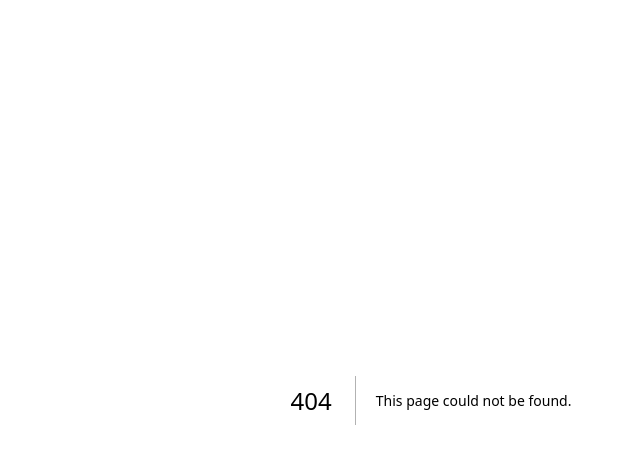
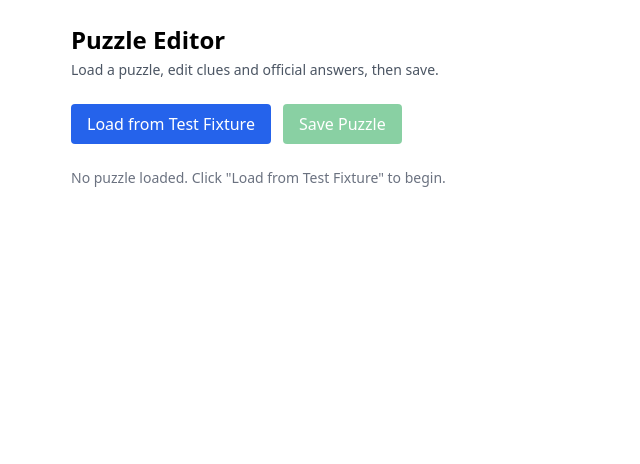
Before and after one commit to talVazana/CrosswardFronend, a Next.js app in the folder frontend/: page /admin/puzzles/editor in a window 1280 px wide. Before the commit this address had no page. Shown: the top 464 px of the page, without its empty margins (209-849 px from the left). Built offline with nearby package versions, Linux system fonts and the light colour scheme.

Commit message:
TASK-037: Implement Admin Puzzle Editor UI

```diff
--- /dev/null
+++ b/frontend/src/app/admin/puzzles/editor/page.tsx
@@ -0,0 +1,235 @@
+"use client";
+
+import { useCallback, useState } from "react";
+import { useRouter } from "next/navigation";
+import CrosswordGrid, { Clue, Puzzle } from "@/components/CrosswordGrid";
+
+interface ParseResponse {
+  puzzle?: Puzzle;
+  validation_errors?: string[];
+}
+
+interface SaveErrorBody {
+  detail?: string | { errors?: string[] } | unknown;
+}
+
+function formatErrors(detail: SaveErrorBody["detail"]): string[] {
+  if (typeof detail === "string") return [detail];
+  if (detail && typeof detail === "object") {
+    const errors = (detail as { errors?: unknown }).errors;
+    if (Array.isArray(errors)) return errors.map(String);
+    return [JSON.stringify(detail)];
+  }
+  return ["Unknown server error"];
+}
+
+export default function PuzzleEditorPage() {
+  const router = useRouter();
+
+  const [puzzle, setPuzzle] = useState<Puzzle | null>(null);
+  const [clueTexts, setClueTexts] = useState<Record<string, string>>({});
+  const [officialAnswers, setOfficialAnswers] = useState<Record<string, string>>({});
+  const [validationErrors, setValidationErrors] = useState<string[]>([]);
+  const [error, setError] = useState<string | null>(null);
+  const [success, setSuccess] = useState<string | null>(null);
+  const [loading, setLoading] = useState(false);
+  const [saving, setSaving] = useState(false);
+
+  const loadFromFixture = useCallback(async () => {
+    setLoading(true);
+    setError(null);
+    setSuccess(null);
+    setValidationErrors([]);
+    try {
+      const base = process.env.NEXT_PUBLIC_BACKEND_URL ?? "http://localhost:8000";
+      const res = await fetch(`${base}/admin/puzzles/parse`, {
+        method: "POST",
+        headers: { "Content-Type": "application/json" },
+        credentials: "include",
+        body: JSON.stringify({ use_fixture: true }),
+      });
+      if (!res.ok) {
+        setError(`Failed to load test fixture (status ${res.status})`);
+        return;
+      }
+      const body = (await res.json()) as ParseResponse;
+      if (!body.puzzle) {
+        setError("Server returned no puzzle data");
+        return;
+      }
+      setPuzzle(body.puzzle);
+      setClueTexts(
+        Object.fromEntries(body.puzzle.clues.map((clue) => [clue.clueId, clue.text])),
+      );
+      setOfficialAnswers({});
+      setValidationErrors(body.validation_errors ?? []);
+    } catch {
+      setError("Network error. Please try again.");
+    } finally {
+      setLoading(false);
+    }
+  }, []);
+
+  const savePuzzle = useCallback(async () => {
+    if (!puzzle) return;
+    setSaving(true);
+    setError(null);
+    setSuccess(null);
+    setValidationErrors([]);
+    try {
+      const updatedClues: Clue[] = puzzle.clues.map((clue) => ({
+        ...clue,
+        text: clueTexts[clue.clueId] ?? clue.text,
+      }));
+      const payload = {
+        puzzle: { ...puzzle, clues: updatedClues },
+        officialAnswers: {
+          puzzleId: puzzle.puzzleId,
+          answers: Object.fromEntries(
+            puzzle.clues.map((clue) => [
+              clue.clueId,
+              (officialAnswers[clue.clueId] ?? "").trim(),
+            ]),
+          ),
+        },
+      };
+      const base = process.env.NEXT_PUBLIC_BACKEND_URL ?? "http://localhost:8000";
+      const res = await fetch(`${base}/admin/puzzles`, {
+        method: "POST",
+        headers: { "Content-Type": "application/json" },
+        credentials: "include",
+        body: JSON.stringify(payload),
+      });
+      if (res.ok) {
+        router.push("/admin/rooms");
+        return;
+      }
+      const body = (await res.json().catch(() => ({}))) as SaveErrorBody;
+      setValidationErrors(formatErrors(body.detail));
+    } catch {
+      setError("Network error. Please try again.");
+    } finally {
+      setSaving(false);
+    }
+  }, [puzzle, clueTexts, officialAnswers, router]);
+
+  return (
+    <main className="mx-auto flex min-h-screen w-full max-w-3xl flex-col gap-6 p-6">
+      <header className="flex flex-col gap-1">
+        <h1 className="text-2xl font-semibold">Puzzle Editor</h1>
+        <p className="text-sm text-gray-600">
+          Load a puzzle, edit clues and official answers, then save.
+        </p>
+      </header>
+
+      {validationErrors.length > 0 ? (
+        <div
+          role="alert"
+          className="rounded-lg border border-red-300 bg-red-50 p-4 text-sm text-red-700"
+        >
+          <p className="font-semibold">Validation errors</p>
+          <ul className="list-disc pl-5">
+            {validationErrors.map((message, index) => (
+              <li key={index}>{message}</li>
+            ))}
+          </ul>
+        </div>
+      ) : null}
+
+      {error ? (
+        <p role="alert" className="text-sm text-red-600">
+          {error}
+        </p>
+      ) : null}
+      {success ? (
+        <p role="status" className="text-sm text-green-700">
+          {success}
+        </p>
+      ) : null}
+
+      <div className="flex gap-3">
+        <button
+          type="button"
+          onClick={() => void loadFromFixture()}
+          disabled={loading}
+          className="rounded bg-blue-600 px-4 py-2 text-white disabled:opacity-50"
+        >
+          {loading ? "Loading..." : "Load from Test Fixture"}
+        </button>
+        <button
+          type="button"
+          onClick={() => void savePuzzle()}
+          disabled={!puzzle || saving}
+          className="rounded bg-green-600 px-4 py-2 text-white disabled:opacity-50"
+        >
+          {saving ? "Saving..." : "Save Puzzle"}
+        </button>
+      </div>
+
+      {puzzle ? (
+        <>
+          <section className="flex flex-col gap-2">
+            <h2 className="text-lg font-medium">Grid Preview</h2>
+            <CrosswordGrid roomId="editor-preview" puzzle={puzzle} />
+          </section>
+
+          <section className="flex flex-col gap-3">
+            <h2 className="text-lg font-medium">Clues</h2>
+            {puzzle.clues.length === 0 ? (
+              <p className="text-sm text-gray-500">No clues.</p>
+            ) : (
+              <ul className="flex flex-col gap-3" aria-label="Clues">
+                {puzzle.clues.map((clue) => (
+                  <li
+                    key={clue.clueId}
+                    className="flex flex-col gap-2 rounded-lg border border-gray-200 p-3"
+                  >
+                    <span className="text-sm font-medium">
+                      {clue.number} {clue.direction === "across" ? "Across" : "Down"}{" "}
+                      <span className="text-gray-500">({clue.answerLength} letters)</span>
+                    </span>
+                    <label className="flex flex-col gap-1">
+                      <span className="text-xs text-gray-500">Clue text</span>
+                      <input
+                        type="text"
+                        aria-label={`Clue text ${clue.clueId}`}
+                        value={clueTexts[clue.clueId] ?? clue.text}
+                        onChange={(e) =>
+                          setClueTexts((prev) => ({
+                            ...prev,
+                            [clue.clueId]: e.target.value,
+                          }))
+                        }
+                        className="rounded border border-gray-300 px-3 py-2"
+                      />
+                    </label>
+                    <label className="flex flex-col gap-1">
+                      <span className="text-xs text-gray-500">Official answer</span>
+                      <input
+                        type="text"
+                        aria-label={`Official answer ${clue.clueId}`}
+                        value={officialAnswers[clue.clueId] ?? ""}
+                        onChange={(e) =>
+                          setOfficialAnswers((prev) => ({
+                            ...prev,
+                            [clue.clueId]: e.target.value,
+                          }))
+                        }
+                        className="rounded border border-gray-300 px-3 py-2"
+                        placeholder="Official answer"
+                      />
+                    </label>
+                  </li>
+                ))}
+              </ul>
+            )}
+          </section>
+        </>
+      ) : (
+        <p className="text-sm text-gray-500">
+          No puzzle loaded. Click &quot;Load from Test Fixture&quot; to begin.
+        </p>
+      )}
+    </main>
+  );
+}
```
Also changed, not shown: 1 other file (tests, documents, lock files or other folders).
